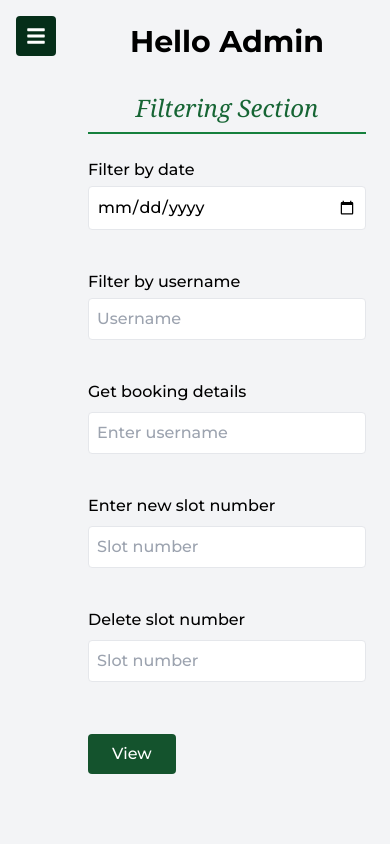
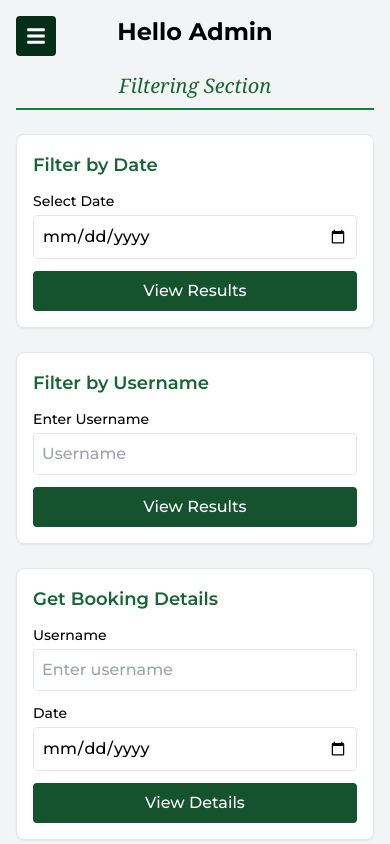
Before and after one commit to dulshanMMS/HWMS_frontend, a React (Vite) app in the folder my-react-app/: page /admin/adminparking in a window 390 px wide. Built offline with nearby package versions, Linux system fonts and the light colour scheme; no server answers; a web font is replaced by a local one.

Commit message:
added some styling

```diff
--- a/my-react-app/package.json
+++ b/my-react-app/package.json
@@ -24,8 +24,8 @@
     "react-dom": "^18.2.0",
     "react-icons": "^5.5.0",
     "react-router-dom": "^7.5.0",
+    "react-swipeable": "^7.0.2",
     "react-toastify": "^11.0.5",
-    "react-swipeable": "^7.0.2",
     "recharts": "^2.15.3",
     "socket.io-client": "^4.8.1",
     "xlsx": "^0.18.5"
--- a/my-react-app/src/components/AdminSidebar.jsx
+++ b/my-react-app/src/components/AdminSidebar.jsx
@@ -63,7 +63,7 @@ const AdminSidebar = ({ children }) => {
               label="Seat Booking"
             />
             <SidebarLink
-              to="/parking-booking"
+              to="/admin/adminparking"
               icon={<FaCar />}
               label="Parking Booking"
             />
@@ -120,7 +120,8 @@ const AdminSidebar = ({ children }) => {
       )}
 
       {/* Main Content Area */}
-      <div className="flex flex-col lg:ml-72 p-8 bg-gray-100 min-h-screen">
+      {/*<div className="flex flex-col lg:ml-72 p-8 bg-gray-100 min-h-screen">*/}
+      <div className="lg:ml-72 bg-gray-100 min-h-screen">
         {children}
       </div>
     </>
--- a/my-react-app/src/components/LeftSidebar.jsx
+++ b/my-react-app/src/components/LeftSidebar.jsx
@@ -87,7 +87,7 @@ const LeftSidebar = ({ children }) => {
 
             {/* Parking Booking History with layered icons */}
             <SidebarLink
-              to="/parking-booking"
+              to="/parkinghistory"
               icon={
                 <div className="relative w-4 h-4">
                   <FaUndo className="absolute opacity-30 text-3xl -left-2 -top-2" />
@@ -146,7 +146,8 @@ const LeftSidebar = ({ children }) => {
       )}
 
       {/* Main content area with left margin on large screens */}
-      <div className="flex flex-col lg:ml-72 p-8 bg-gray-100 min-h-screen">
+      {/*<div className="flex flex-col lg:ml-72 p-8 bg-gray-100 min-h-screen">*/}
+      <div className="lg:ml-72 bg-gray-100 min-h-screen">
         {children}
       </div>
     </>
--- a/my-react-app/src/components/Login/Navbar.jsx
+++ b/my-react-app/src/components/Login/Navbar.jsx
@@ -4,7 +4,7 @@ const Navbar = () => {
     <nav className="absolute top-4 left-1/2 transform -translate-x-1/2 w-4/5 bg-black/20 backdrop-blur-md p-3 px-6 rounded-xl shadow-md flex justify-between items-center z-10 md:flex">
       <ul className="flex gap-6 text-white font-semibold text-base">
         <li><a href="#">Home</a></li>
-        <li><a href="#">About Us</a></li>
+        <li><a href="/user/AboutUsPage">About Us</a></li>
         <li><a href="#">Resources</a></li>
       </ul>
       <button className="bg-[#0E5D35] text-white font-bold px-4 py-2 rounded-md hover:bg-[#9cc5a7] hover:text-[#0E5D35] transition">
--- a/my-react-app/src/components/parkingHistory/BookingDetailsPopup.jsx
+++ b/my-react-app/src/components/parkingHistory/BookingDetailsPopup.jsx
@@ -7,7 +7,7 @@ const BookingDetailsPopup = ({ selectedBooking, bookingDetails, loading, onClose
     <div className="fixed inset-0 bg-black bg-opacity-50 flex items-center justify-center z-40">
       <div className="bg-white p-6 rounded-lg shadow-lg max-w-md w-full">
         <h2 className="text-xl font-bold mb-4">Booking Details for {selectedBooking.date}</h2>
-
+       <div className="overflow-y-auto max-h-[50vh] space-y-4 pr-1">    {/* scrool krn dapu div ek*/}
         {loading ? (
           <div className="text-center py-4">Loading booking details...</div>
         ) : bookingDetails.length > 0 ? (
@@ -34,7 +34,7 @@ const BookingDetailsPopup = ({ selectedBooking, bookingDetails, loading, onClose
         ) : (
           <div className="text-center py-4 text-gray-500">No booking details found</div>
         )}
-
+       </div>
         <div className="flex justify-end mt-4 space-x-2">
           {bookingDetails.length > 0 && (
             <button
--- a/my-react-app/src/pages/AboutUsPage.jsx
+++ b/my-react-app/src/pages/AboutUsPage.jsx
@@ -13,13 +13,13 @@ import React from 'react';
  import parkinig_photo from '../assets/parking.jpeg';
  import mission from '../assets/mission.png';
  import Footer from '../components/AboutUs/footer';
-
+ import Header from '../components/Login/Navbar';
 const AboutUsPage = () => {
   return (
     <div className="min-h-screen bg-white"> {/* You can change this background color if content ekk danwnm , ar kola pata enne app.jsx eken Nemei dn meke indepency weda _he_he*/}
 
       {/* TODO: Add Header component when ready */}
-      {/* <Header /> */}
+      <Header />
 
       {/* Temporary content to test the page */}
 
--- a/my-react-app/src/pages/AdminParking.jsx
+++ b/my-react-app/src/pages/AdminParking.jsx
@@ -17,40 +17,34 @@ const AdminParking = () => {
   const [modalData, setModalData] = useState(null);
 
   const handleChange = (e) => {
-    setFormData({ ...formData, [e.target.name]: e.target.value });  //updates the formData based on the input's name attribute.
-
-
+    setFormData({ ...formData, [e.target.name]: e.target.value });
   };
 
-  const handleSubmit = async (endpoint, payload) => {   //endpoint as a parameter to pproach allows me to reuse a single function for multiple backend calls
+  const handleSubmit = async (endpoint, payload) => {
     try {
       const res = await axios.post(`http://localhost:5000/api/admin/parking/${endpoint}`, payload);
-      setModalData(res.data);  //response show in a model
+      setModalData(res.data);
     } catch (error) {
-      setModalData({ error: error.response?.data?.message || 'Request failed' });  //handle Api errors catches errors from axios POST calls.
+      setModalData({ error: error.response?.data?.message || 'Request failed' });
     }
   };
 
-  const handleclick=()=>{
-    setShowalert(true);
-  }
   return (
     <div className="flex h-screen w-screen overflow-hidden">
       {/* Left Side Navigation - AdminSidebar */}
-
-      {/*<div className="w-64 h-full bg-green-800 text-white">
-        <AdminSidebar />
-      </div>*/}
-
         <AdminSidebar />
 
       {/* Main Content */}
       <div className="flex-1 overflow-y-auto bg-gray-100">
-        <div className="p-6 md:p-10">
-          <h1 className="text-3xl font-bold text-center mb-8">Hello Admin</h1>
-          <h2 className="text-2xl font-serif italic text-green-800 text-center mb-6 border-b-2 border-green-700 pb-2 max-w-md mx-auto">Filtering Section</h2>
+        <div className="p-4 md:p-6 lg:p-10">
+          <h1 className="text-2xl md:text-3xl font-bold text-center mb-6 md:mb-8">Hello Admin</h1>
+          <h2 className="text-xl md:text-2xl font-serif italic text-green-800 text-center mb-6 border-b-2 border-green-700 pb-2 max-w-md mx-auto">
+            Filtering Section
+          </h2>
 
-          <div className="max-w-screen-xl mx-auto grid grid-cols-1 md:grid-cols-3 gap-6">  {/*Form & Buttons(for all form) Grid Layout,for responsive*/}
+          {/* Desktop and Tablet Layout (3 columns) */}
+          <div className="hidden md:block">
+            <div className="max-w-screen-xl mx-auto grid grid-cols-1 md:grid-cols-3 gap-6">
               {/* Left Column */}
               <div className="space-y-10">
                 <div>
@@ -151,26 +145,20 @@ const AdminParking = () => {
                 </div>
 
                 <div className="pt-7">
-                <div>
-
-                </div>
                   <button
                     onClick={() => handleSubmit('delete-slot', { slotNumber: formData.deleteSlotNumber })}
                     className="bg-green-900 text-white px-6 py-2 rounded"
                   >
                     Delete
                   </button>
-
                 </div>
               </div>
 
               {/* Right Column */}
               <div className="space-y-12">
-              {/* Empty div for first two entries to align buttons properly */}
                 <div className="invisible h-20"></div>
                 <div className="invisible h-20"></div>
 
-              {/* View button for booking details - aligned with "Get booking details" */}
                 <div>
                   <button
                     onClick={() => handleSubmit('filter-by-user-and-date', { username: formData.username, date: formData.date })}
@@ -180,13 +168,156 @@ const AdminParking = () => {
                   </button>
                 </div>
 
-              {/* Enter button - aligned with "Enter new slot number" */}
                 <div>
                   <button
                     onClick={() => handleSubmit('add-slot', { slotNumber: formData.slotNumber, floor: formData.floor })}
                     className="bg-green-900 text-white px-6 py-2 my-6 rounded"
                   >
                     Enter
+                  </button>
+                </div>
+              </div>
+            </div>
+          </div>
+
+          {/* Mobile Layout (grouped sections) */}
+          <div className="md:hidden space-y-6">
+            {/* Filter by Date Section */}
+            <div className="bg-white p-4 rounded-lg shadow-sm border">
+              <h3 className="text-lg font-semibold text-green-800 mb-3">Filter by Date</h3>
+              <div className="space-y-3">
+                <div>
+                  <label className="block mb-1 text-sm font-medium">Select Date</label>
+                  <input
+                    type="date"
+                    name="filterDate"
+                    value={formData.filterDate}
+                    onChange={handleChange}
+                    className="w-full p-2 border rounded"
+                  />
+                </div>
+                <button
+                  onClick={() => handleSubmit('filter-by-date', { date: formData.filterDate })}
+                  className="w-full bg-green-900 text-white py-2 px-4 rounded font-medium"
+                >
+                  View Results
+                </button>
+              </div>
+            </div>
+
+            {/* Filter by Username Section */}
+            <div className="bg-white p-4 rounded-lg shadow-sm border">
+              <h3 className="text-lg font-semibold text-green-800 mb-3">Filter by Username</h3>
+              <div className="space-y-3">
+                <div>
+                  <label className="block mb-1 text-sm font-medium">Enter Username</label>
+                  <input
+                    type="text"
+                    name="filterUsername"
+                    placeholder="Username"
+                    value={formData.filterUsername}
+                    onChange={handleChange}
+                    className="w-full p-2 border rounded"
+                  />
+                </div>
+                <button
+                  onClick={() => handleSubmit('filter-by-username', { username: formData.filterUsername })}
+                  className="w-full bg-green-900 text-white py-2 px-4 rounded font-medium"
+                >
+                  View Results
+                </button>
+              </div>
+            </div>
+
+            {/* Get Booking Details Section */}
+            <div className="bg-white p-4 rounded-lg shadow-sm border">
+              <h3 className="text-lg font-semibold text-green-800 mb-3">Get Booking Details</h3>
+              <div className="space-y-3">
+                <div>
+                  <label className="block mb-1 text-sm font-medium">Username</label>
+                  <input
+                    type="text"
+                    name="username"
+                    placeholder="Enter username"
+                    value={formData.username}
+                    onChange={handleChange}
+                    className="w-full p-2 border rounded"
+                  />
+                </div>
+                <div>
+                  <label className="block mb-1 text-sm font-medium">Date</label>
+                  <input
+                    type="date"
+                    name="date"
+                    value={formData.date}
+                    onChange={handleChange}
+                    className="w-full p-2 border rounded"
+                  />
+                </div>
+                <button
+                  onClick={() => handleSubmit('filter-by-user-and-date', { username: formData.username, date: formData.date })}
+                  className="w-full bg-green-900 text-white py-2 px-4 rounded font-medium"
+                >
+                  View Details
+                </button>
+              </div>
+            </div>
+
+            {/* Add New Slot Section */}
+            <div className="bg-white p-4 rounded-lg shadow-sm border">
+              <h3 className="text-lg font-semibold text-green-800 mb-3">Add New Slot</h3>
+              <div className="space-y-3">
+                <div>
+                  <label className="block mb-1 text-sm font-medium">Slot Number</label>
+                  <input
+                    type="number"
+                    name="slotNumber"
+                    placeholder="Enter slot number"
+                    value={formData.slotNumber}
+                    onChange={handleChange}
+                    className="w-full p-2 border rounded"
+                  />
+                </div>
+                <div>
+                  <label className="block mb-1 text-sm font-medium">Floor Number</label>
+                  <input
+                    type="number"
+                    name="floor"
+                    placeholder="Enter floor number"
+                    value={formData.floor}
+                    onChange={handleChange}
+                    className="w-full p-2 border rounded"
+                  />
+                </div>
+                <button
+                  onClick={() => handleSubmit('add-slot', { slotNumber: formData.slotNumber, floor: formData.floor })}
+                  className="w-full bg-green-900 text-white py-2 px-4 rounded font-medium"
+                >
+                  Add Slot
+                </button>
+              </div>
+            </div>
+
+            {/* Delete Slot Section */}
+            <div className="bg-white p-4 rounded-lg shadow-sm border">
+              <h3 className="text-lg font-semibold text-green-800 mb-3">Delete Slot</h3>
+              <div className="space-y-3">
+                <div>
+                  <label className="block mb-1 text-sm font-medium">Slot Number to Delete</label>
+                  <input
+                    type="number"
+                    name="deleteSlotNumber"
+                    placeholder="Enter slot number"
+                    value={formData.deleteSlotNumber}
+                    onChange={handleChange}
+                    className="w-full p-2 border rounded"
+                  />
+                </div>
+                <button
+                  onClick={() => handleSubmit('delete-slot', { slotNumber: formData.deleteSlotNumber })}
+                  className="w-full bg-green-900 text-white py-2 px-4 rounded font-medium"
+                >
+                  Delete Slot
                 </button>
               </div>
             </div>
--- a/my-react-app/src/pages/ParkingHistory.jsx
+++ b/my-react-app/src/pages/ParkingHistory.jsx
@@ -27,7 +27,7 @@ export default function BookingHistory() {
 
   //profile_side bar wdeta
   //const [sidebarOpen, setSidebarOpen] = useState(true); // or false based on what you want  // * *methn 2
-  //
+
   const [deleteForm, setDeleteForm] = useState({
     slotNumber: '',
     date: '',
@@ -215,9 +215,9 @@ export default function BookingHistory() {
 
       {/*<div className="w-64 h-full bg-green-800 text-white">
         <LeftSidebar />
-      </div> */}       {/*_me widiht _demmam kola pata theeruw nethi unt responsive ek nethi wnw */}
+      </div>  */}      {/*_me widiht _demmam kola pata theeruw nethi unt responsive ek nethi wnw */}
 
-      <LeftSidebar />
+       <LeftSidebar />
 
       <div className="flex-1 overflow-y-auto bg-green-50">
         <div className="flex justify-center py-6 px-4">
```
Also changed, not shown: my-react-app/src/pages/ParkingBooking.jsx (+13 -1 lines). Lines whose indentation alone changed are shown as unchanged.
